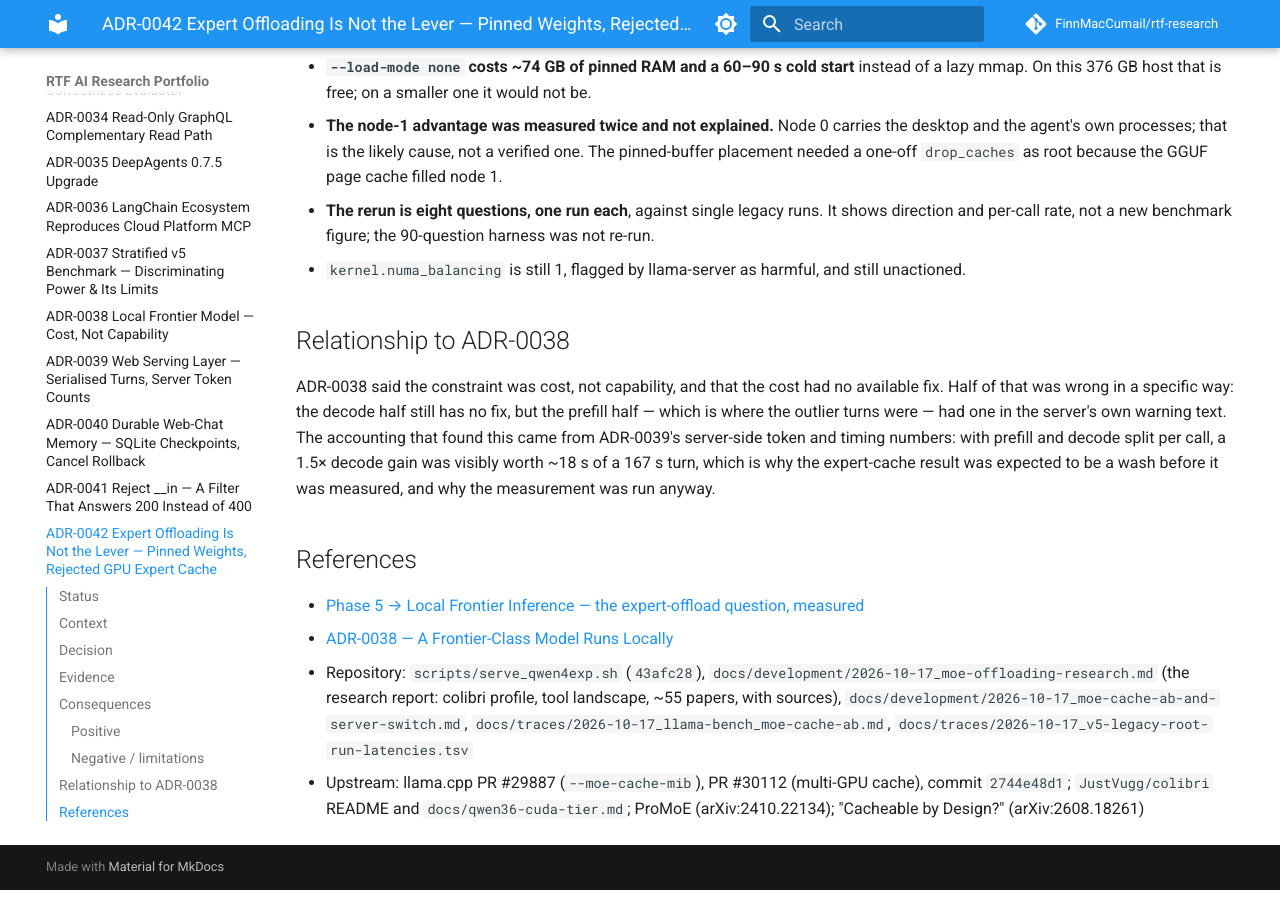
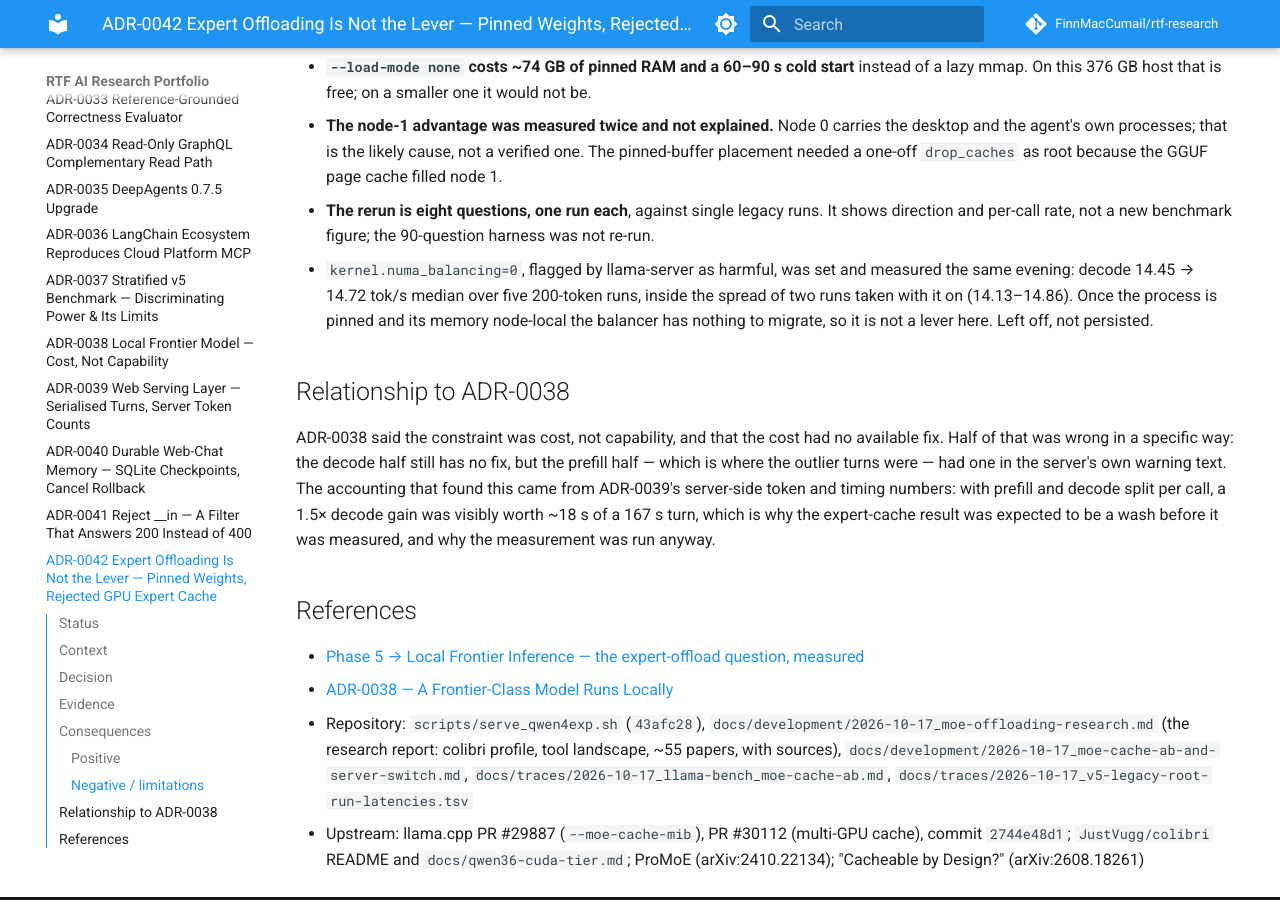
Before and after one commit to FinnMacCumail/rtf-research, an MkDocs documentation site: the page built from docs/adr/0042-expert-offloading-not-the-lever-pinned-weights-rejected-gpu-expert-cache.md, in a window 1280 px wide and 900 px high, scrolled down 3859 px. Built offline with MkDocs 1.6.1 and Material for MkDocs 9.7.7, drawn with Linux system fonts in a browser that asks for light colours; comment, search, counter and statistics services are not loaded.

Commit message:
docs: kernel.numa_balancing=0 measured, inside noise once pinned and node-local (ADR-0042, phase page, log, changelog)

```diff
--- a/docs/adr/0042-expert-offloading-not-the-lever-pinned-weights-rejected-gpu-expert-cache.md
+++ b/docs/adr/0042-expert-offloading-not-the-lever-pinned-weights-rejected-gpu-expert-cache.md
@@ -159,7 +159,10 @@
   placement needed a one-off `drop_caches` as root because the GGUF page cache filled node 1.
 - **The rerun is eight questions, one run each**, against single legacy runs. It shows direction
   and per-call rate, not a new benchmark figure; the 90-question harness was not re-run.
-- `kernel.numa_balancing` is still 1, flagged by llama-server as harmful, and still unactioned.
+- `kernel.numa_balancing=0`, flagged by llama-server as harmful, was set and measured the same
+  evening: decode 14.45 → 14.72 tok/s median over five 200-token runs, inside the spread of two
+  runs taken with it on (14.13–14.86). Once the process is pinned and its memory node-local the
+  balancer has nothing to migrate, so it is not a lever here. Left off, not persisted.
 
 ## Relationship to ADR-0038
 
```
Also changed, not shown: CHANGELOG.md (+1 -1 lines), RESEARCH_LOG.md (+2 -1 lines), docs/phases/phase-5-production-deepagents/local-frontier-inference.md (+3 -1 lines).
